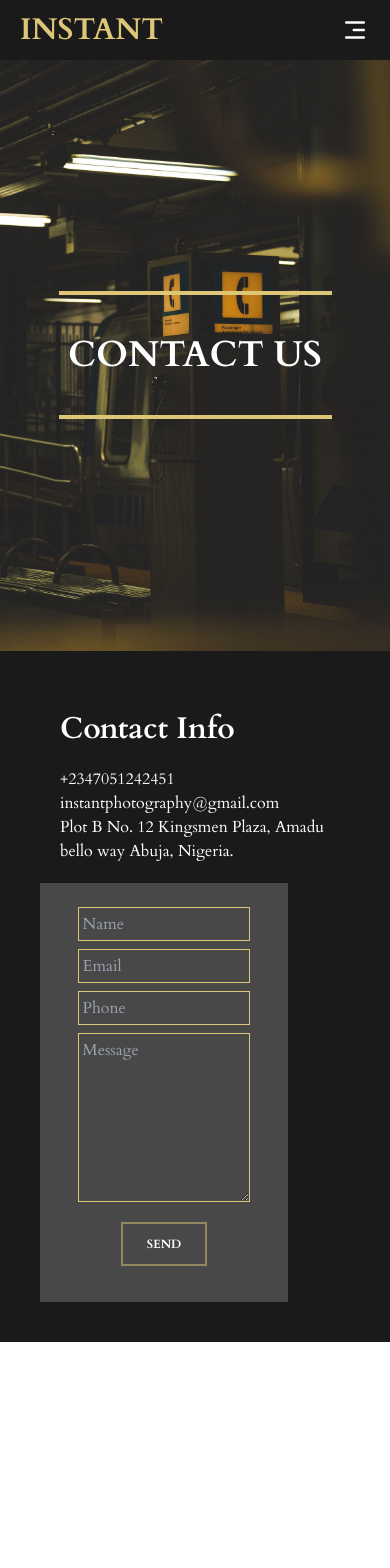
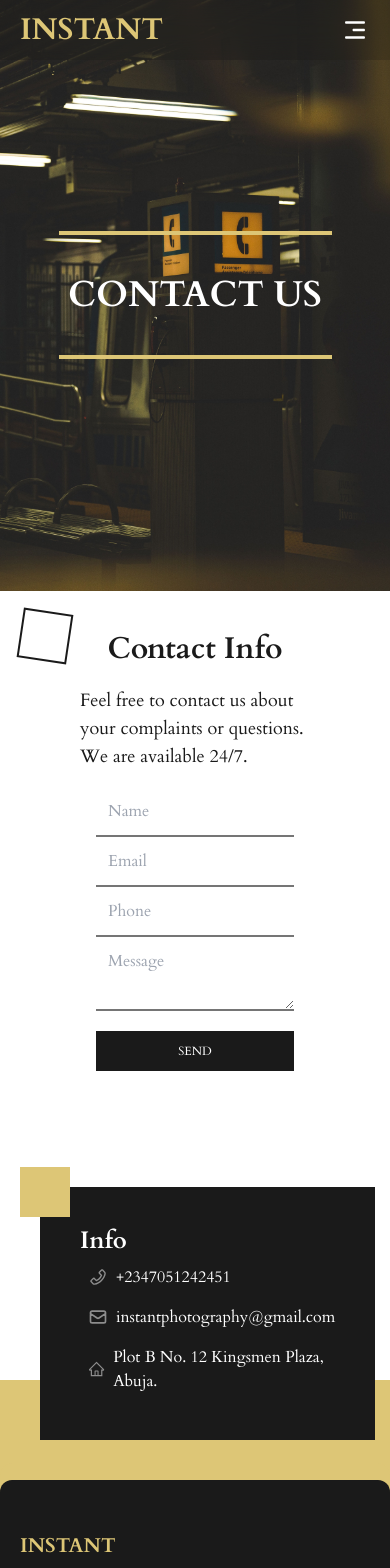
Before and after one commit to EcodeJR/INSTANT, a React (Vite) app: page /contact in a window 390 px wide. Shown: the top 1568 px of the page. Before the commit the page ends 1342 px from the top, so only its background shows below. Built offline with nearby package versions, Linux system fonts and the light colour scheme.

Commit message:
New changes

```diff
--- /dev/null
+++ b/src/clippath.css
@@ -0,0 +1,5 @@
+/* custom-clip-path.css */
+
+.clipped-polygon {
+    clip-path: polygon(25% 0%, 100% 0%, 100% 100%, 25% 100%, 0% 50%);
+  }
--- a/src/components/NavBar.jsx
+++ b/src/components/NavBar.jsx
@@ -25,7 +25,7 @@ const NavBar = () => {
 
     return (
         <>
-            <nav className='relative w-full h-fit md:px-10 px-5 py-3 bg-primary flex items-center justify-between text-white'>
+            <nav className='absolute z-20 w-full h-fit md:px-10 px-5 py-3 bg-bg-blur backdrop-blur-xl flex items-center justify-between text-white'>
 
                 <div>
                     <h1 className='font-bold text-3xl md:text-3xl lg:text-4xl text-secondary'>INSTANT</h1>
--- a/src/index.css
+++ b/src/index.css
@@ -1,3 +1,4 @@
+@import './clippath.css';
 @tailwind base;
 @tailwind components;
 @tailwind utilities;
--- a/src/pages/BookingPage.jsx
+++ b/src/pages/BookingPage.jsx
@@ -1,7 +1,13 @@
 const BookingPage = () => {
     return ( <>
-    <div className="w-full h-[50vh] flex items-center justify-center">
-        <h1 className="font-bold text-primary text-2xl uppercase">Booking</h1>
+    <div className="w-full h-screen bg-primary flex items-center justify-between">
+        <div className="w-full h-full flex items-center justify-center">
+            <h1 className="font-bold text-white text-2xl uppercase">Booking</h1>
+        </div>
+        <div className="w-[40vw] bg-homebg bg-cover bg-no-repeat h-full hidden lg:block clipped-polygon">
+
+        </div>
+
     </div>
     </> );
 }
--- a/src/pages/ContactPage.jsx
+++ b/src/pages/ContactPage.jsx
@@ -1,3 +1,8 @@
+import { AiOutlinePhone } from 'react-icons/ai';
+import { HiOutlineMail } from 'react-icons/hi';
+import { AiOutlineHome } from 'react-icons/ai';
+import Footer from '../components/footer';
+
 const ContactPage = () => {
     return ( <>
     <div className="w-full h-[70vh] flex flex-col items-center justify-center bg-contactbg bg-center bg-no-repeat bg-cover">
@@ -7,26 +12,33 @@ const ContactPage = () => {
                 </div>
                 <hr className="w-[70%] h-1 border-0 bg-secondary" />
     </div>
-    <div className="bg-primary lg:flex items-center justify-around p-10">
-        <div className="p-5 text-white flex flex-col items-start justify-start">
-            <h1 className="font-bold text-3xl md:text-4xl lg:text-4xl mb-5">Contact Info</h1>
-            <a href="tel:07051242451">+2347051242451</a>
-            <a href="mail:emmanueldcode@gmail.com">instantphotography@gmail.com</a>
-            <p>Plot B No. 12 Kingsmen Plaza, Amadu bello way Abuja, Nigeria.</p>
-            <div className="flex items-center justify-around">
-
+        <div className="relative text-primary bg-white flex flex-col lg:flex-row items-center justify-center">
+            <div className='h-[50px] w-[50px] bg-transparent border-2 border-primary absolute animate-shake top-5 left-5'></div>
+            <div className="h-[100px] w-full lg:h-full lg:w-[200px] bg-secondary absolute lg:top-0 bottom-0 right-0"></div>
+            <div className="flex flex-col items-center justify-center px-20 py-10 w-full">
+                <h1 className="font-bold text-3xl md:text-4xl lg:text-4xl mb-5">Contact Info</h1>
+                <p className='text-lg'>Feel free to contact us about your complaints or questions. <br />We are available 24/7.</p>
+                <form action="" className="w-full h-fit flex flex-col items-center justify-center p-4 text-primary">
+                    <input type="text" name="name" id="name" placeholder="Name" className="w-full border-b-2 border-primary/60 p-3 outline-none"/>
+                    <input type="email" name="email" id="email" placeholder="Email" className="w-full border-b-2 border-primary/60 p-3 outline-none"/>
+                    <input type="phone" name="phone" id="phone" placeholder="Phone" className="w-full border-b-2 border-primary/60 p-3 outline-none"/>
+                    <textarea name="message" id="message" placeholder="Message" className="w-full border-b-2 border-primary/60 p-3 outline-none"></textarea>
+                    <button type="submit" className="w-full bg-primary hover:bg-primary/90 duration-75 ease-in-out transition-all my-5 py-3 px-6 text-white text-xs">
+                        SEND
+                    </button>
+                </form>
+            </div>
+            <div className="w-full h-full relative">
+                <div className="flex flex-col items-start justify-center text-white bg-primary h-[30vh] lg:h-[60vh] w-fit lg:w-[40vw] relative lg:absolute right-0 top-[50%] lg:translate-y-[-50%] m-10 md:mx-auto lg:m-0 p-10">
+                    <div className="absolute w-[50px] h-[50px] bg-secondary -top-5 -left-5"></div>
+                    <h2 className="font-bold text-2xl md:text-3xl">Info</h2>
+                    <a href="tel:07051242451" className='flex items-center justify-center my-2'><AiOutlinePhone className='font-bold text-xl text-white/50 mx-2' /> +2347051242451</a>
+                    <a href="mail:emmanueldcode@gmail.com" className='flex items-center justify-center my-2'><HiOutlineMail className='font-bold text-xl text-white/50 mx-2' /> instantphotography@gmail.com</a>
+                    <p className='flex items-center justify-center my-2'><AiOutlineHome className='font-bold text-xl text-white/50 mx-2' /> Plot B No. 12 Kingsmen Plaza, Abuja.</p>
+                </div>
             </div>
         </div>
-        <form action="" className="w-[80%] lg:w-[40vw] h-fit backdrop-opacity-[blur(5px)] bg-bg-blur border-bg-blur flex flex-col items-center justify-center p-4 text-white">
-            <input type="text" name="name" id="name" placeholder="Name" className="w-[80%] border-[1px] border-primary/50 flex items-center justify-center p-1 bg-transparent outline-none mt-2 border-secondary"/>
-            <input type="email" name="email" id="email" placeholder="Email" className="w-[80%] border-[1px] border-primary/50 flex items-center justify-center p-1 bg-transparent outline-none mt-2 border-secondary"/>
-            <input type="phone" name="phone" id="phone" placeholder="Phone" className="w-[80%] border-[1px] border-primary/50 flex items-center justify-center p-1 bg-transparent outline-none mt-2 border-secondary"/>
-            <textarea name="message" id="message" placeholder="Message" className="w-[80%] h-[20vh] border-[1px] border-primary/50 flex items-center justify-center p-1 bg-transparent outline-none mt-2 border-secondary"></textarea>
-            <button type="submit" className="bg-transparent border-2 border-secondary/50 hover:border-white font-bold hover:bg-secondary hover:text-white ease-in-out transition-all duration-75 my-5 py-3 px-6 text-white text-xs">
-                SEND
-            </button>
-        </form>
-    </div>
+        <Footer />
 
     </> );
 }
--- a/src/pages/Home.jsx
+++ b/src/pages/Home.jsx
@@ -10,6 +10,7 @@ import Footer from '../components/footer';
 import OurTeam from '../components/OurTeam';
 import Services from '../components/services';
 import Packages from '../components/packages';
+import { BsArrowRight } from 'react-icons/bs';
 
 
 const Home = () => {
@@ -152,20 +153,16 @@ const Home = () => {
                 <Partners />
             </div>
 
-            <div className="w-full min-h-screen py-10 px-2 overflow-hidden flex flex-col items-center justify-center text-white bg-primary">
-                <div className="flex flex-col items-center justify-center py-10">
-                    <hr className="w-[20%] h-1 border-0 bg-secondary" />
-                    <h1 className="text-4xl md:text-6xl font-bold my-3">CONTACT US</h1>
+            <div className="w-full min-h-fit py-20 px-10 overflow-hidden flex flex-col md:flex-row items-start md:items-center justify-center text-white bg-primary">
+                <div>
+                    <h3 className='text-base md:text-base font-semibold'>SUBSCRIBE TO OUR</h3>
+                    <h1 className='text-3xl md:text-5xl font-bold'>NEWSLATTER</h1>
                 </div>
-                <form action="" method="post" className="h-full w-full flex flex-col items-center justify-around md:w-[70%]">
-                    <input type="text" name="name" id="name" placeholder="Name" className="border-b-2 border-secondary w-full flex items-center justify-center p-1 bg-transparent outline-none"/>
-                    <input type="email" name="email" id="email" placeholder="Email" className="border-b-2 border-secondary w-full flex items-center justify-center p-1 bg-transparent outline-none"/>
-                    <input type="phone" name="phone" id="phone" placeholder="Phone" className="border-b-2 border-secondary w-full flex items-center justify-center p-1 bg-transparent outline-none"/>
-                    <textarea name="message" id="message" cols="30" rows="10" placeholder="Message" className="border-b-2 border-secondary w-full flex items-center justify-center p-1 bg-transparent outline-none"></textarea>
-                    <button type="submit" className="bg-transparent border-2 border-white my-5 py-3 px-6 text-white text-xs">
-                        SEND
-                    </button>
+                <form action="" className='mx-0 md:mx-5 flex items-center justify-between bg-white rounded-xl w-full md:w-fit h-[10vh] text-primary'>
+                    <input type="email" name="newslatter" id="Newslatter" placeholder='Enter Your Email' className='p-3 bg-transparent outline-none w-full' />
+                    <button className='h-[90%] w-fit px-5 m-1 text-white bg-primary rounded-lg cursor-pointer'><BsArrowRight className='font-bold text-xl' /></button>
                 </form>
+
             </div>
 
             <Footer />
--- a/tailwind.config.js
+++ b/tailwind.config.js
@@ -34,8 +34,8 @@ export default {
       colors: {
         'primary': '#1a1a1a',
         'secondary': '#ddc676',
-        'bg-blur': 'rgba(255, 255, 255, 0.2)',
-        'bord-blur': '1px solid rgba(255, 255, 255, 0.3)'
+        'bg-blur': 'rgba(0, 0, 0, 0.1)',
+        'bord-blur': '1px solid rgba(255, 255, 255, 0.3)',
       },
       backgroundImage: {
         'homebg': "url('./assets/homebg.jpg')",
```
